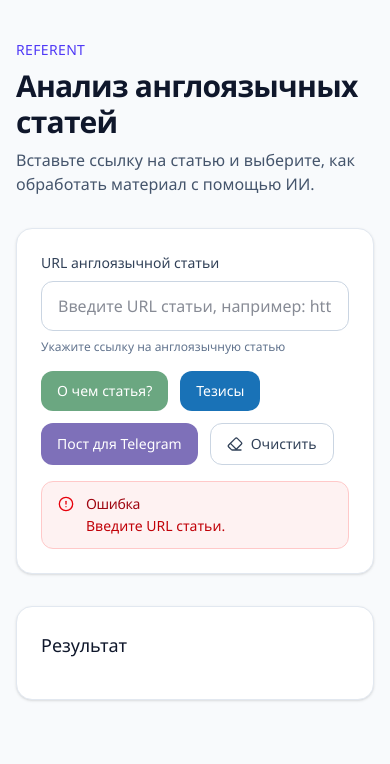
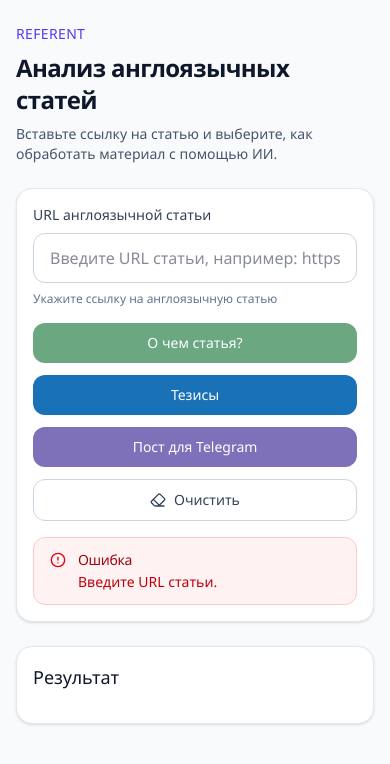
Before and after one commit to Gilar17/referent, a Next.js app: page / in a window 390 px wide. Both pictures are taken after a click on the button "О чем статья?". Shown: the top 764 px of the page. Built offline with nearby package versions, Linux system fonts and the light colour scheme.

Commit message:
Refactor ArticleForm component to improve layout and responsiveness. Update styles for better handling of overflow and spacing, ensuring consistent UI across different screen sizes. Adjust global styles to include minimum width for body elements.

```diff
--- a/app/components/article-form.tsx
+++ b/app/components/article-form.tsx
@@ -212,21 +212,21 @@ export function ArticleForm() {
   const errorMessage = errorCode ? getFriendlyErrorMessage(errorCode) : null;
 
   return (
-    <div className="mx-auto flex w-full max-w-3xl flex-col gap-8">
-      <header className="space-y-2">
+    <div className="mx-auto flex w-full min-w-0 max-w-3xl flex-col gap-6 sm:gap-8">
+      <header className="min-w-0 space-y-2">
         <p className="text-sm font-medium uppercase tracking-wide text-indigo-600">
           Referent
         </p>
-        <h1 className="text-3xl font-semibold tracking-tight text-slate-900">
+        <h1 className="text-2xl font-semibold tracking-tight text-slate-900 sm:text-3xl">
           Анализ англоязычных статей
         </h1>
-        <p className="text-slate-600">
+        <p className="text-sm text-slate-600 sm:text-base">
           Вставьте ссылку на статью и выберите, как обработать материал с помощью
           ИИ.
         </p>
       </header>
 
-      <section className="rounded-2xl border border-slate-200 bg-white p-6 shadow-sm">
+      <section className="min-w-0 rounded-2xl border border-slate-200 bg-white p-4 shadow-sm sm:p-6">
         <label htmlFor="article-url" className="mb-2 block text-sm font-medium text-slate-700">
           URL англоязычной статьи
         </label>
@@ -236,13 +236,13 @@ export function ArticleForm() {
           value={url}
           onChange={(event) => setUrl(event.target.value)}
           placeholder="Введите URL статьи, например: https://example.com/article"
-          className="w-full rounded-xl border border-slate-300 px-4 py-3 text-slate-900 outline-none transition focus:border-indigo-500 focus:ring-2 focus:ring-indigo-200"
+          className="w-full min-w-0 max-w-full rounded-xl border border-slate-300 px-4 py-3 text-base text-slate-900 outline-none transition focus:border-indigo-500 focus:ring-2 focus:ring-indigo-200"
         />
         <p className="mt-2 text-xs text-slate-500">
           Укажите ссылку на англоязычную статью
         </p>
 
-        <div className="mt-4 flex flex-wrap gap-3">
+        <div className="mt-4 flex w-full min-w-0 flex-col gap-3 md:flex-row md:flex-wrap">
           {ACTIONS.map(({ id, label, color, title }) => {
             const isActive = activeAction === id;
 
@@ -254,7 +254,7 @@ export function ArticleForm() {
                 onClick={() => handleAction(id)}
                 disabled={isLoading}
                 style={{ backgroundColor: color }}
-                className={`rounded-xl px-4 py-2.5 text-sm font-medium text-white transition hover:brightness-95 disabled:cursor-not-allowed disabled:opacity-60 ${
+                className={`w-full rounded-xl px-4 py-2.5 text-sm font-medium text-white transition hover:brightness-95 disabled:cursor-not-allowed disabled:opacity-60 md:w-auto ${
                   isActive ? "shadow-md ring-2 ring-offset-2 ring-slate-400" : ""
                 }`}
               >
@@ -268,34 +268,34 @@ export function ArticleForm() {
             title="Сбросить URL, результат, ошибки и состояние"
             onClick={handleClear}
             disabled={isLoading}
-            className="inline-flex items-center gap-2 rounded-xl border border-slate-300 bg-white px-4 py-2.5 text-sm font-medium text-slate-700 transition hover:bg-slate-50 disabled:cursor-not-allowed disabled:opacity-60"
+            className="inline-flex w-full items-center justify-center gap-2 rounded-xl border border-slate-300 bg-white px-4 py-2.5 text-sm font-medium text-slate-700 transition hover:bg-slate-50 disabled:cursor-not-allowed disabled:opacity-60 md:w-auto"
           >
-            <Eraser className="size-4" />
+            <Eraser className="size-4 shrink-0" />
             Очистить
           </button>
         </div>
 
         {errorMessage && (
-          <Alert variant="destructive" className="mt-4">
-            <AlertCircle />
+          <Alert variant="destructive" className="mt-4 min-w-0 break-words">
+            <AlertCircle className="shrink-0" />
             <AlertTitle>Ошибка</AlertTitle>
-            <AlertDescription>{errorMessage}</AlertDescription>
+            <AlertDescription className="break-words">{errorMessage}</AlertDescription>
           </Alert>
         )}
       </section>
 
       {processStatus && (
-        <div className="flex items-center gap-3 rounded-2xl border border-slate-200 bg-white px-4 py-3 text-sm text-slate-600 shadow-sm">
+        <div className="flex min-w-0 items-center gap-3 rounded-2xl border border-slate-200 bg-white px-4 py-3 text-sm text-slate-600 shadow-sm">
           <span className="inline-block h-4 w-4 shrink-0 animate-spin rounded-full border-2 border-slate-300 border-t-indigo-600" />
-          <span>{processStatus}</span>
+          <span className="min-w-0 break-words">{processStatus}</span>
         </div>
       )}
 
       <section
         ref={resultSectionRef}
-        className="rounded-2xl border border-slate-200 bg-white p-6 shadow-sm scroll-mt-6"
+        className="min-w-0 rounded-2xl border border-slate-200 bg-white p-4 shadow-sm scroll-mt-6 sm:p-6"
       >
-        <div className="mb-4 flex items-center justify-between gap-3">
+        <div className="mb-4 flex min-w-0 flex-col gap-3 sm:flex-row sm:items-center sm:justify-between">
           <h2 className="text-lg font-medium text-slate-900">Результат</h2>
 
           {result && !isLoading && (
@@ -303,16 +303,16 @@ export function ArticleForm() {
               type="button"
               title="Скопировать результат в буфер обмена"
               onClick={handleCopy}
-              className="inline-flex items-center gap-2 rounded-xl border border-slate-300 bg-white px-3 py-2 text-sm font-medium text-slate-700 transition hover:bg-slate-50"
+              className="inline-flex w-full items-center justify-center gap-2 rounded-xl border border-slate-300 bg-white px-3 py-2 text-sm font-medium text-slate-700 transition hover:bg-slate-50 sm:w-auto"
             >
               {copied ? (
                 <>
-                  <Check className="size-4 text-emerald-600" />
+                  <Check className="size-4 shrink-0 text-emerald-600" />
                   Скопировано
                 </>
               ) : (
                 <>
-                  <Copy className="size-4" />
+                  <Copy className="size-4 shrink-0" />
                   Копировать
                 </>
               )}
@@ -327,7 +327,7 @@ export function ArticleForm() {
         )}
 
         {!isLoading && result && (
-          <div className="overflow-x-auto whitespace-pre-wrap rounded-xl bg-slate-50 px-4 py-4 text-base text-slate-800 leading-relaxed">
+          <div className="max-w-full min-w-0 overflow-x-auto whitespace-pre-wrap break-words rounded-xl bg-slate-50 px-4 py-4 text-base text-slate-800 leading-relaxed [overflow-wrap:anywhere]">
             {result}
           </div>
         )}
--- a/app/globals.css
+++ b/app/globals.css
@@ -5,5 +5,5 @@
 }
 
 body {
-  @apply bg-slate-50 text-slate-900 antialiased;
+  @apply min-w-0 bg-slate-50 text-slate-900 antialiased;
 }
--- a/app/page.tsx
+++ b/app/page.tsx
@@ -2,7 +2,7 @@ import { ArticleForm } from "./components/article-form";
 
 export default function Home() {
   return (
-    <main className="min-h-screen px-4 py-10 sm:px-6 lg:px-8">
+    <main className="min-h-screen overflow-x-hidden px-4 py-6 sm:px-6 sm:py-10 lg:px-8">
       <ArticleForm />
     </main>
   );
--- a/components/ui/alert.tsx
+++ b/components/ui/alert.tsx
@@ -49,7 +49,7 @@ function AlertDescription({ className, ...props }: React.ComponentProps<"div">)
     <div
       data-slot="alert-description"
       className={cn(
-        "col-start-2 grid justify-items-start gap-1 text-sm text-slate-600 [&_p]:leading-relaxed",
+        "col-start-2 grid min-w-0 justify-items-start gap-1 break-words text-sm text-slate-600 [&_p]:leading-relaxed",
         className,
       )}
       {...props}
```
